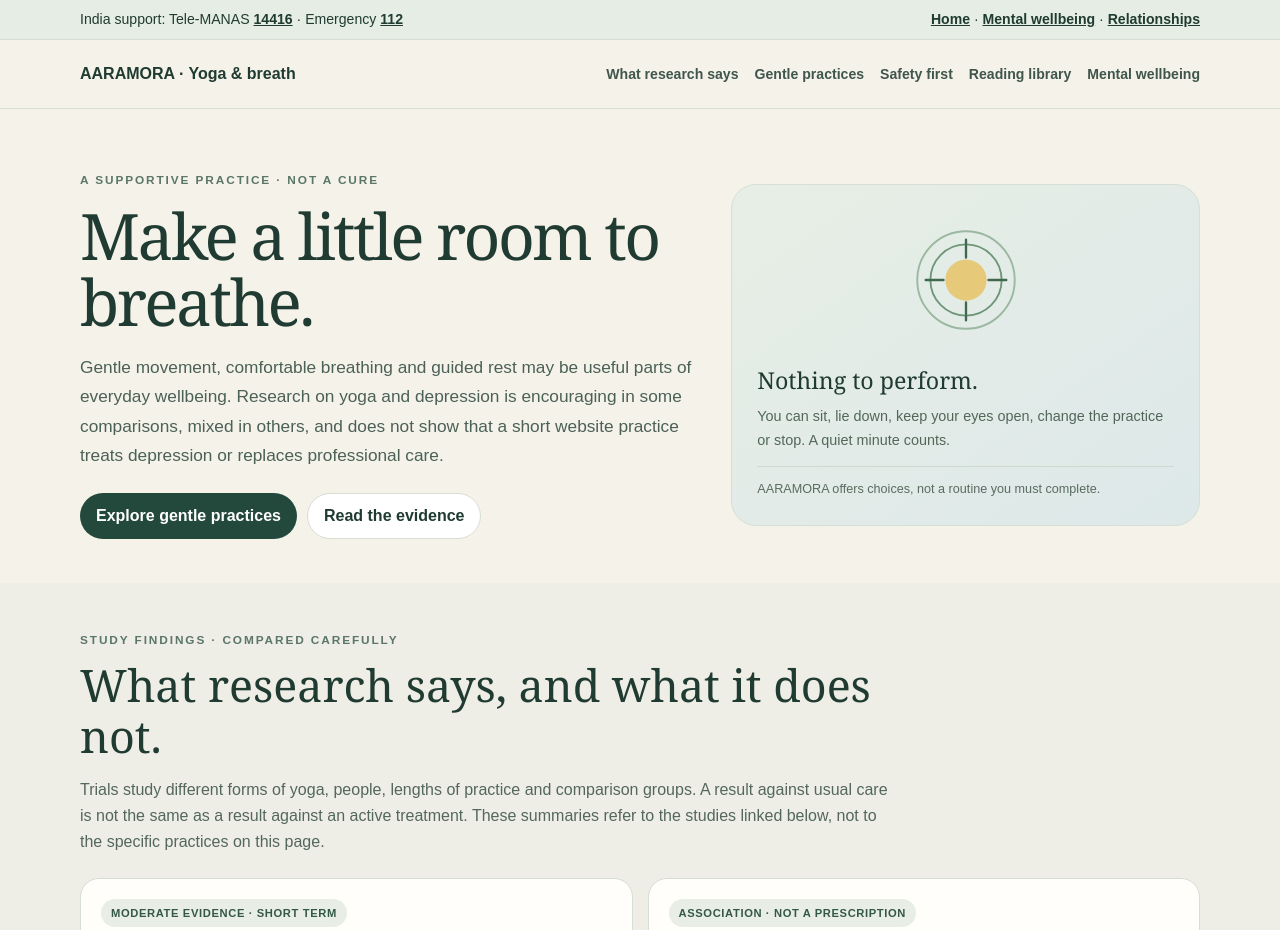
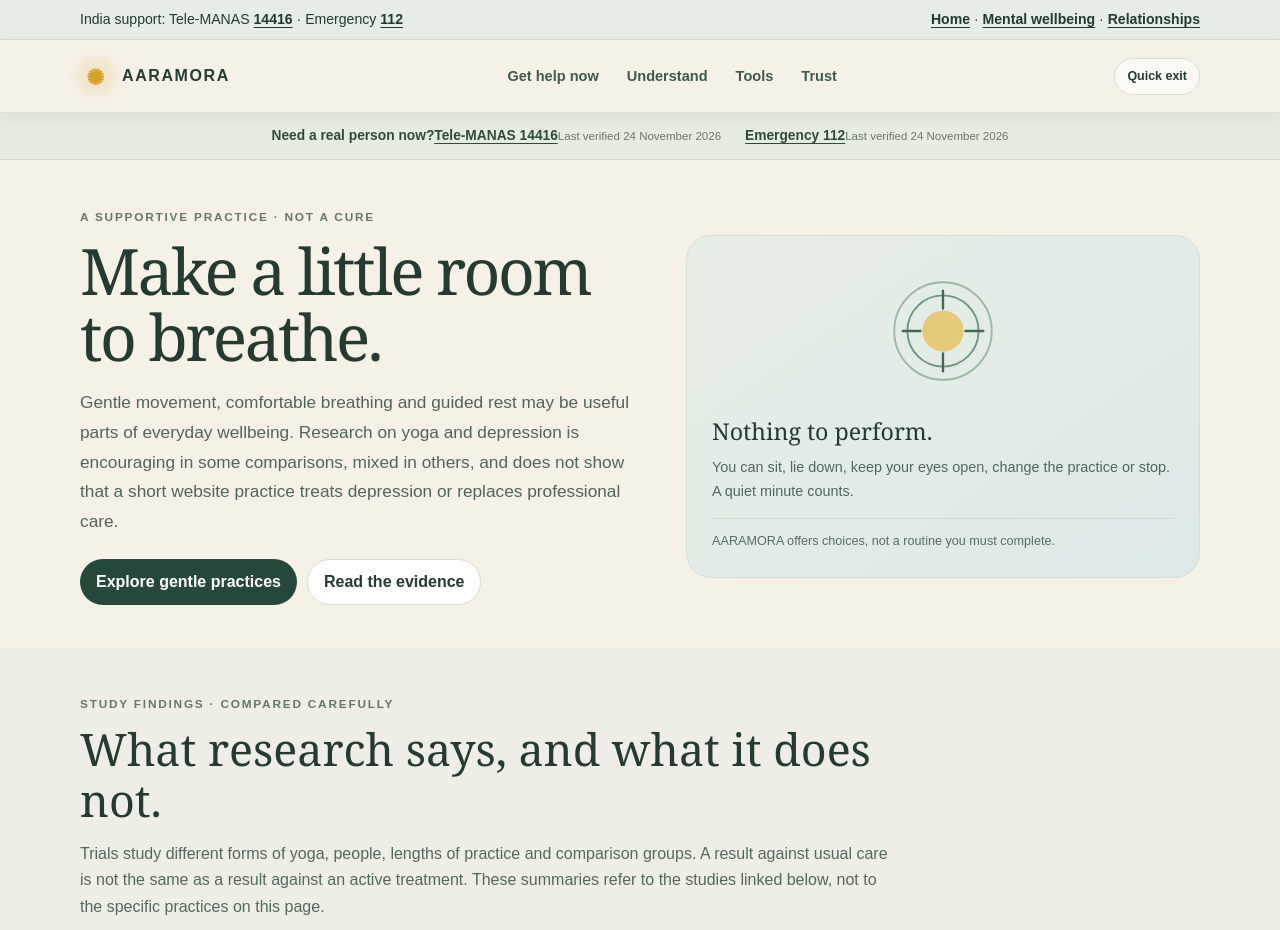
Before and after one commit to ASHISHDAITH/aaramora-platform, a plain HTML site: page yoga-and-breath.html in a window 1280 px wide. Shown: the top 930 px of the page. Drawn offline with Linux system fonts and the light colour scheme.

Commit message:
Apply shared navigation, verified support ribbon and local-only helpline policy

```diff
--- a/yoga-and-breath.html
+++ b/yoga-and-breath.html
@@ -34,10 +34,10 @@
 @media(prefers-reduced-motion:reduce){.transcript-draft summary:after{transition:none}}
 
 </style>
-</head>
+<link rel="stylesheet" href="/site.css"></head>
 <body>
 <div class="topline"><div class="wrap"><div>India support: Tele-MANAS <a href="tel:14416">14416</a> · Emergency <a href="tel:112">112</a></div><div><a href="index.html">Home</a> · <a href="wellbeing.html">Mental wellbeing</a> · <a href="relationships.html">Relationships</a></div></div></div>
-<header><div class="wrap nav"><a class="brand" href="index.html">AARAMORA · Yoga &amp; breath</a><nav class="nav-links" aria-label="Yoga and breath navigation"><a href="#evidence">What research says</a><a href="#practices">Gentle practices</a><a href="#safety">Safety first</a><a href="reading-library.html">Reading library</a><a href="wellbeing.html">Mental wellbeing</a></nav></div></header>
+<a class="skip-link" href="#main">Skip to main content</a><header class="site-header"><div class="wrap header-inner"><a class="brand" href="/"><span class="brand-mark" aria-hidden="true">✺</span><span>AARAMORA</span></a><nav class="main-nav" aria-label="Main navigation"><a href="/get-help.html">Get help now</a><a href="/wellbeing.html">Understand</a><a href="/tools.html">Tools</a><a href="/trust.html">Trust</a></nav><a class="quick-exit" href="about:blank" aria-label="Quick exit to a blank page">Quick exit</a></div></header><div class="support-ribbon" role="region" aria-label="Support contacts"><div class="wrap support-ribbon-inner"><div class="support-line"><strong>Need a real person now?</strong><a href="tel:14416">Tele-MANAS 14416</a><small class="helpline-verified">Last verified 24 November 2026</small></div><div class="support-links"><a href="tel:112">Emergency 112</a><small class="helpline-verified">Last verified 24 November 2026</small></div></div></div>
 <main>
 <section class="hero"><div class="wrap hero-grid"><div><div class="eyebrow">A supportive practice · not a cure</div><h1>Make a little room to breathe.</h1><p class="lead">Gentle movement, comfortable breathing and guided rest may be useful parts of everyday wellbeing. Research on yoga and depression is encouraging in some comparisons, mixed in others, and does not show that a short website practice treats depression or replaces professional care.</p><div class="hero-actions"><a class="btn" href="#practices">Explore gentle practices</a><a class="btn alt" href="#evidence">Read the evidence</a></div></div><aside class="hero-art" aria-label="A gentle practice reminder"><div class="breath-mark"><svg viewBox="0 0 160 130" fill="none" aria-hidden="true"><circle cx="80" cy="65" r="52" stroke="#9BB8A1" stroke-width="2"/><circle cx="80" cy="65" r="38" stroke="#6E9679" stroke-width="2"/><circle cx="80" cy="65" r="22" fill="#E6C979"/><path d="M80 22v19M80 89v19M37 65h19M104 65h19" stroke="#41684F" stroke-width="2.5" stroke-linecap="round"/></svg></div><h2>Nothing to perform.</h2><p>You can sit, lie down, keep your eyes open, change the practice or stop. A quiet minute counts.</p><div class="hero-note">AARAMORA offers choices, not a routine you must complete.</div></aside></div></section>
 
@@ -130,6 +130,6 @@
 <div class="source-list"><a href="https://www.who.int/publications/i/item/9789240003927" target="_blank" rel="noopener noreferrer">WHO · Doing What Matters in Times of Stress · official editions</a><a href="https://www.who.int/publications-detail-redirect/9789240035119" target="_blank" rel="noopener noreferrer">WHO · Self-Help Plus · separate guided group course</a><a href="https://www.who.int/about/policies/publishing/copyright" target="_blank" rel="noopener noreferrer">WHO copyright and adaptation rules</a><a href="https://www.who.int/publications/i/item/9789240076846" target="_blank" rel="noopener noreferrer">WHO · Responsible suicide-related public communication</a></div>
 </div></section>
 </main>
-<footer class="footer"><div class="wrap"><a href="index.html">Home</a><a href="wellbeing.html">Mental wellbeing</a><a href="relationships.html">Relationships</a><a href="reading-library.html">Reading library</a><p>General educational information only. Not a treatment plan, yoga therapy, diagnosis, therapy service or emergency service.</p><p>Evidence summaries refer to the linked papers. The specific practices and scripts on this page have not been evaluated in clinical trials.</p><p><strong>Editorial status · source check 24 November 2026:</strong> clinical review, qualified yoga-professional review and Hindi/Marathi native-language review are pending. No guided-rest or breathing audio has been recorded or published. A page being online does not mean it is clinically approved.</p></div></footer>
+<footer class="site-footer"><div class="wrap"><div class="footer-top"><a class="brand" href="/"><span class="brand-mark" aria-hidden="true">✺</span><span>AARAMORA</span></a><nav class="footer-links" aria-label="Footer navigation"><a href="/get-help.html">Get help now</a><a href="/wellbeing.html">Understand</a><a href="/tools.html">Tools</a><a href="/trust.html">Trust</a><a href="/privacy.html">Privacy</a><a href="/about.html">Our story</a><details class="footer-more"><summary>More</summary><div class="footer-more-panel"><a href="/relationships.html">Relationships</a><a href="/check-ins.html">Check-ins</a><a href="/reading-library.html">Reading library</a><a href="/yoga-and-breath.html">Yoga &amp; breath</a><a href="/gentle-activities.html">Gentle activities</a><a href="/womens-health.html">Women’s health · draft</a><a href="/research.html">Research spotlight</a><a href="/community.html">Community plan</a><a href="/find-support.html">India Access Map · in progress</a></div></details><a href="mailto:?subject=AARAMORA%20problem%20report">Report a problem</a></nav></div><p class="footer-note">AARAMORA is an information and help-navigation prototype, not therapy, diagnosis or emergency response. Last updated 24 November 2026. Hindi and Marathi crisis wording remains unpublished until qualified native-speaker review is complete.</p></div></footer>
 </body>
 </html>
```
